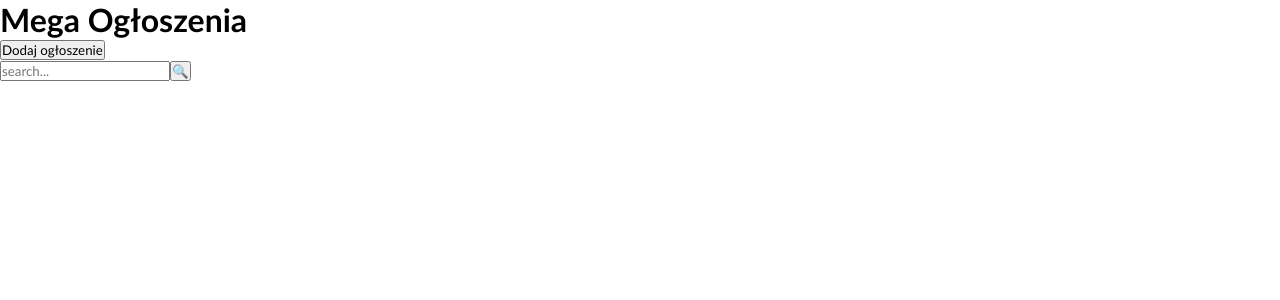
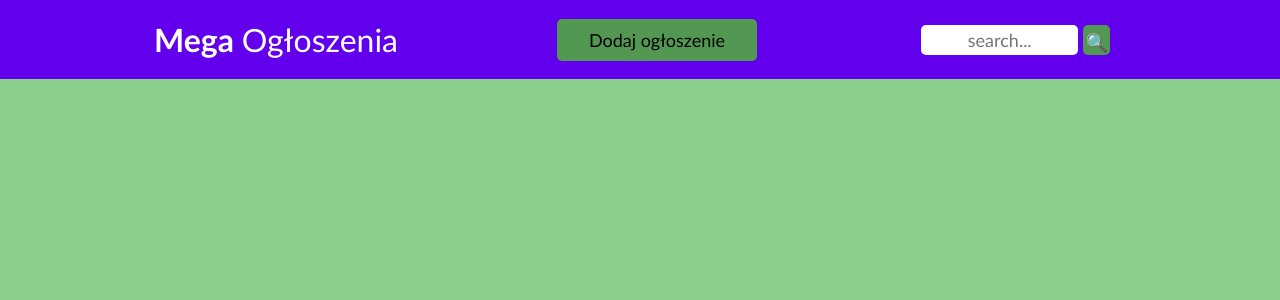
Before and after one commit to FranciszekKaniewski/MegaK_Map-app-front, a React (Create React App) app: page / in a window 1280 px wide. Shown: the top 300 px of the page. Built offline with nearby package versions, Linux system fonts and the light colour scheme.

Commit message:
Basic main view css

```diff
--- a/src/App.css
+++ b/src/App.css
@@ -1,38 +1,78 @@
-.App {
-  text-align: center;
+header{
+    padding: 10px;
+    min-height: 6vh;
+    background-color: #6200ee;
+    color: white;
+    display: flex;
+    justify-content: space-around;
+    flex-wrap: wrap;
+}
+header>*{
+    margin: auto;
+    padding: 10px;
+}
+h1>span{
+    font-weight: normal;
+}
+button{
+    width: 10%;
+    background-color: transparent;
+    border: none;
+    font-size: 18px;
+    border-radius: 5px;
+    border: none;
+}
+.add-notice-btn{
+    margin: auto 15px;
+    min-height: 30px;
+    min-width: 200px;
+    background-color: #529852;
 }
 
-.App-logo {
-  height: 40vmin;
-  pointer-events: none;
+.search-area{
+    display: flex;
+    flex-wrap: wrap;
+}
+.search-area>input{
+    margin: auto 5px;
+    font-size: 18px;
+    text-align: center;
+    height: 30px;
+    border-radius: 5px;
+    border:none;
+    width: 75%;
+}
+.search{
+    width: 210px;
+    transition: .4s;
+}
+.search-area>button {
+    line-height: 30px;
+    background-color: #529852;
+    height: 30px;
+    width: auto;
+    padding: 2px;
 }
 
-@media (prefers-reduced-motion: no-preference) {
-  .App-logo {
-    animation: App-logo-spin infinite 20s linear;
-  }
+.map{
+    background-color: #8cce8c;
+    height: calc(94vh - 20px);
+    width: 100%;
 }
 
-.App-header {
-  background-color: #282c34;
-  min-height: 100vh;
-  display: flex;
-  flex-direction: column;
-  align-items: center;
-  justify-content: center;
-  font-size: calc(10px + 2vmin);
-  color: white;
+
+@media screen and (min-width:1000px) {
+    .search:focus-within{
+        width: 500px;
+    }
 }
-
-.App-link {
-  color: #61dafb;
+@media screen and (max-width:740px) {
+    .map{
+        height: calc(100vh - 129px);
+    }
 }
-
-@keyframes App-logo-spin {
-  from {
-    transform: rotate(0deg);
-  }
-  to {
-    transform: rotate(360deg);
-  }
+@media screen and (max-width:480px) {
+    .map{
+        height: calc(100vh - 171px);
+    }
 }
```
